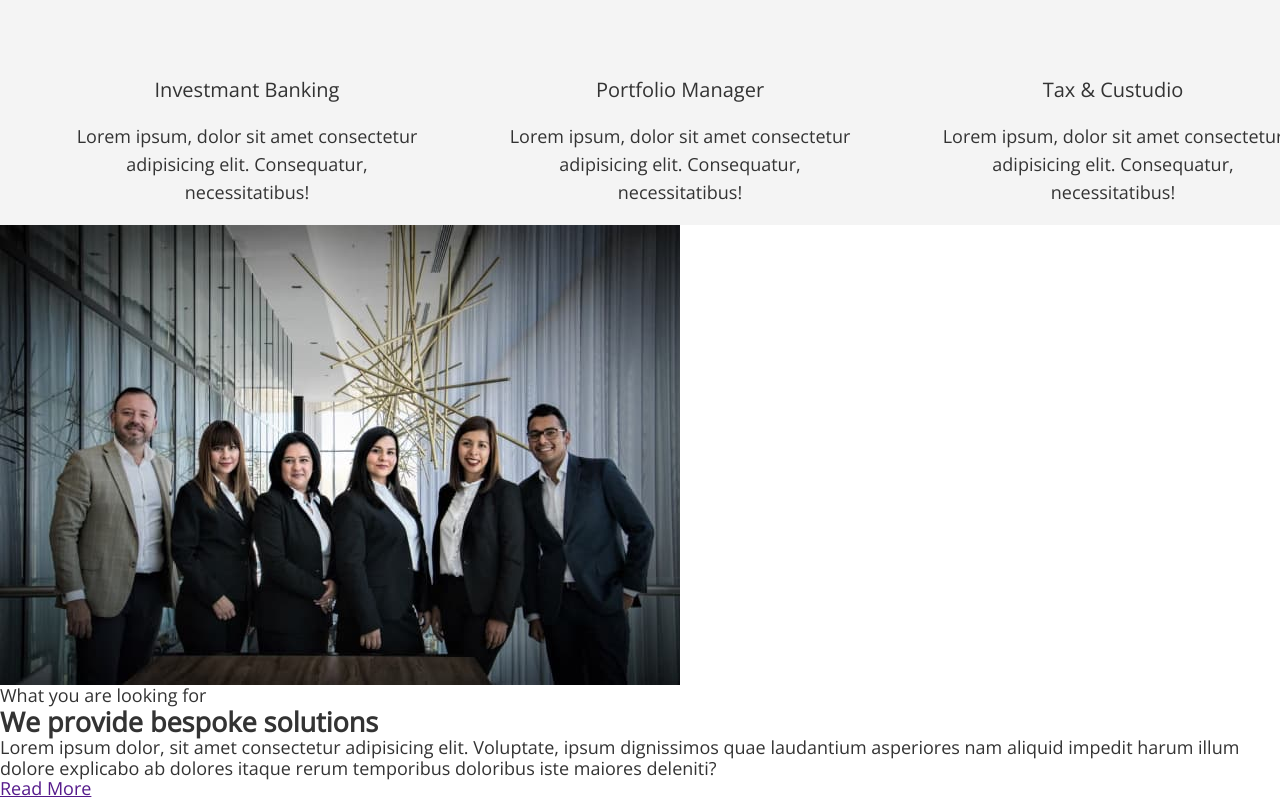
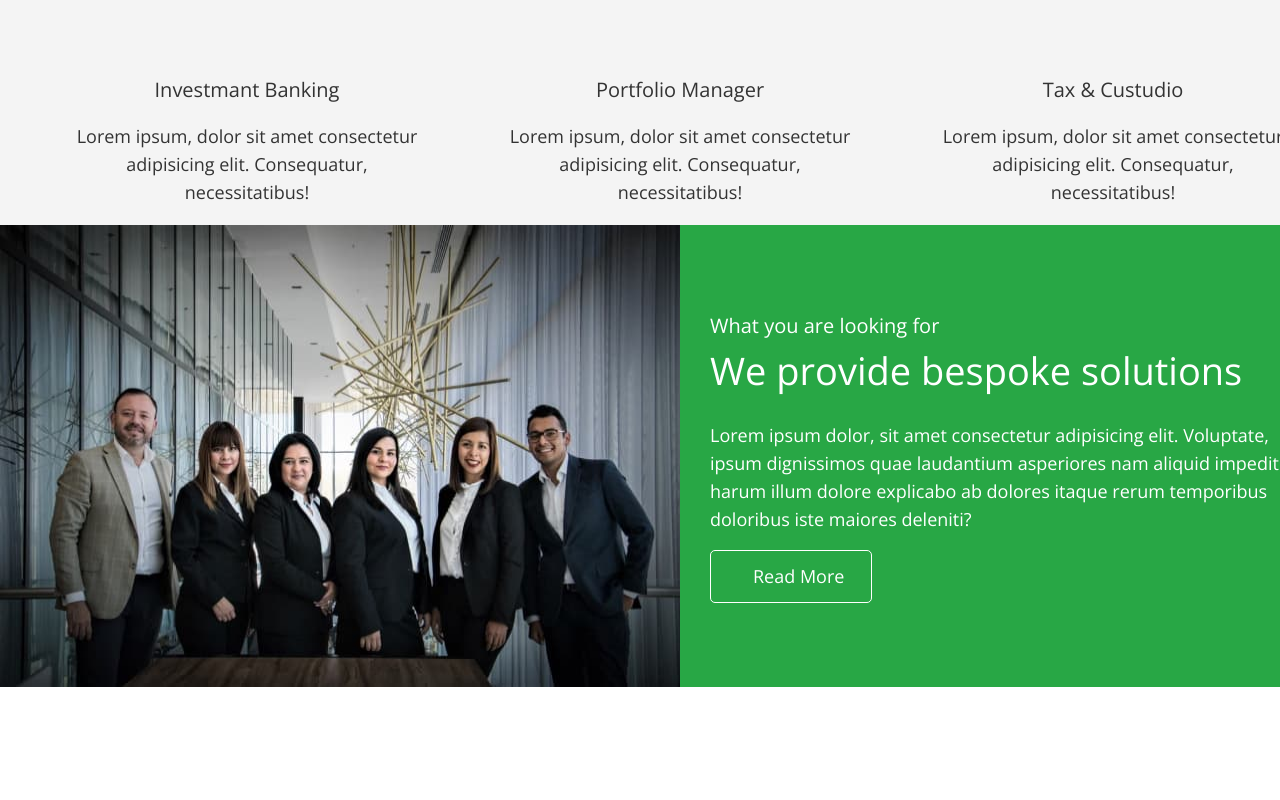
Before and after one commit to AnnaAtilgan/fson-72-underground-9, a plain HTML site: page index.html in a window 1280 px wide. Shown: the part 886-1686 px from the top of the page. After the commit the page ends 1573 px from the top, so only its background shows below. Drawn offline with nearby package versions, Linux system fonts and the light colour scheme.

Commit message:
add solution styles

```diff
--- a/css/styles.css
+++ b/css/styles.css
@@ -162,7 +162,7 @@ address {
 .about {
   padding-top: 122px;
   padding-bottom: 19px;
-  background-color: #F4F4F4;
+  background-color: #f4f4f4;
 }
 
 .about .container {
@@ -189,3 +189,47 @@ address {
   text-align: center;
   color: var(--primary-tex-color);
 }
+
+/* solutions */
+
+.solutions .container {
+  padding: 0;
+  display: flex;
+}
+
+.solutions-content-wrapper {
+  background-color: var(--accent-color);
+  padding: 84px 44px 84px 30px;
+  width: 50%;
+}
+
+.solutions-sub-title {
+  font-size: 20px;
+  line-height: 1.65;
+  color: var(--secondary-text-color);
+  margin-bottom: 5px;
+}
+
+.solutions-title {
+  font-weight: 300;
+  font-size: 38px;
+  line-height: 1.26;
+  color: var(--secondary-text-color);
+  margin-bottom: 26px;
+}
+
+.solutions-text {
+  line-height: 1.56;
+  color: var(--secondary-text-color);
+  margin-bottom: 17px;
+}
+
+.solutions-btn {
+  border: 1px solid var(--secondary-text-color);
+  border-radius: 5px;
+  background-color: transparent;
+  line-height: 1.56;
+  color: var(--secondary-text-color);
+  display: inline-block;
+  padding: 11px 27px 12px 42px;
+}
--- a/index.html
+++ b/index.html
@@ -91,16 +91,21 @@
       </section>
 
       <!-- solutions -->
-      <section>
-        <img src="./images/solutions/solutions.jpg" alt="team" width="680" height="480" />
-        <p>What you are looking for</p>
-        <h2>We provide bespoke solutions</h2>
-        <p>
-          Lorem ipsum dolor, sit amet consectetur adipisicing elit. Voluptate, ipsum dignissimos
-          quae laudantium asperiores nam aliquid impedit harum illum dolore explicabo ab dolores
-          itaque rerum temporibus doloribus iste maiores deleniti?
-        </p>
-        <a href="">Read More</a>
+      <section class="solutions">
+        <div class="container">
+          <img src="./images/solutions/solutions.jpg" alt="team" width="680" height="480" />
+
+          <div class="solutions-content-wrapper">
+            <p class="solutions-sub-title">What you are looking for</p>
+            <h2 class="solutions-title">We provide bespoke solutions</h2>
+            <p class="solutions-text">
+              Lorem ipsum dolor, sit amet consectetur adipisicing elit. Voluptate, ipsum dignissimos
+              quae laudantium asperiores nam aliquid impedit harum illum dolore explicabo ab dolores
+              itaque rerum temporibus doloribus iste maiores deleniti?
+            </p>
+            <a class="solutions-btn link" href="">Read More</a>
+          </div>
+        </div>
       </section>
     </main>
   </body>
```
Lines whose indentation alone changed are shown as unchanged.
